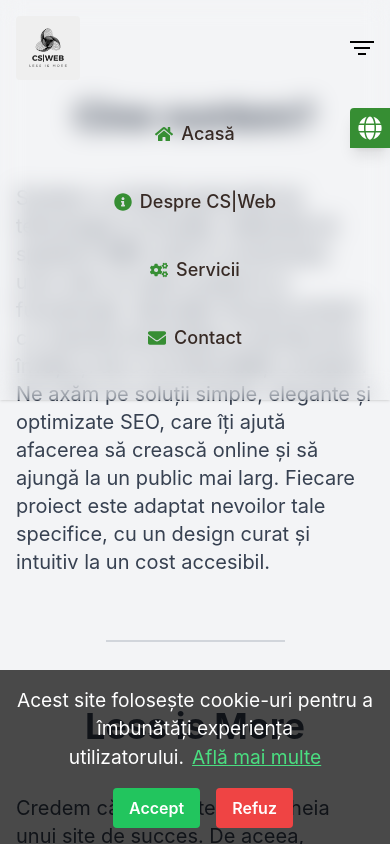
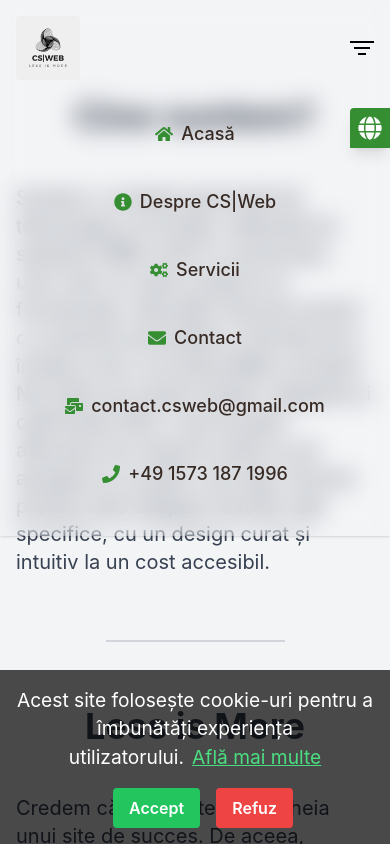
Before and after one commit to CristinaSt86/CSWEB, a React (Create React App) app: page /about in a window 390 px wide. Both pictures are taken after a click on the button "Deschide meniul mobil". Shown: the top 844 px of the page. Built offline with nearby package versions, Linux system fonts and the light colour scheme.

Commit message:
SEOoptimization. Add email and Telephone in mobile menu.

```diff
--- a/src/Sections/AboutSection.jsx
+++ b/src/Sections/AboutSection.jsx
@@ -52,15 +52,17 @@
         {/* Cine suntem? */}
         <div
           aria-labelledby="about-who-title"
-          className={`transition-all duration-1000 ease-in-out transform ${isInView.who ? "translate-x-0 opacity-100" : "-translate-x-10 opacity-0"}`}
+          className={`transition-all duration-1000 ease-in-out transform ${
+            isInView.who ? "translate-x-0 opacity-100" : "-translate-x-10 opacity-0"
+          }`}
         >
-          <h2
+          <h1
             id="about-who-title"
             className="text-4xl font-bold mb-12 text-gray-700"
             itemProp="headline"
           >
             {t("about.who_title")}
-          </h2>
+          </h1>
           <p className="text-gray-700 text-xl text-left" itemProp="description">
             {t("about.who_description")}
           </p>
@@ -71,7 +73,9 @@
 
         {/* Less is More */}
         <div
-          className={`mt-12 transition-all duration-1000 ease-in-out transform ${isInView.less ? "translate-x-0 opacity-100" : "translate-x-10 opacity-0"}`}
+          className={`mt-12 transition-all duration-1000 ease-in-out transform ${
+            isInView.less ? "translate-x-0 opacity-100" : "translate-x-10 opacity-0"
+          }`}
           aria-labelledby="about-less-title"
         >
           <h2
@@ -111,23 +115,6 @@
               description: t("about.less_description"),
             },
           ],
-          breadcrumb: {
-            "@type": "BreadcrumbList",
-            itemListElement: [
-              {
-                "@type": "ListItem",
-                position: 1,
-                name: "Acasă",
-                item: "https://www.csweb.pro",
-              },
-              {
-                "@type": "ListItem",
-                position: 2,
-                name: t("about.page_title"),
-                item: "https://www.csweb.pro/despre",
-              },
-            ],
-          },
         })}
       </script>
     </section>
--- a/src/Sections/ContactSection.jsx
+++ b/src/Sections/ContactSection.jsx
@@ -2,6 +2,7 @@
 import { useTranslation } from "react-i18next"; // Import i18n for translations
 import Form from "../components/Form";
 import { Helmet } from "react-helmet";
+import HeadMetaTags from "../components/HeadMetaTags";
 
 const ContactSection = () => {
   const { t } = useTranslation(); // Initialize translation hook
@@ -90,6 +91,7 @@
         }
         `}
         </script>
+        <HeadMetaTags />
       </Helmet>
 
       <div
--- /dev/null
+++ b/src/components/HeadMetaTags.jsx
@@ -0,0 +1,22 @@
+// components/HeadMetaTags.js
+import React from "react";
+import { Helmet } from "react-helmet";
+
+const HeadMetaTags = () => {
+  return (
+    <Helmet>
+      {/* Etichete hreflang pentru fiecare limbă */}
+      <link rel="alternate" hreflang="ro" href="https://www.csweb.pro/" />
+      <link rel="alternate" hreflang="de" href="https://www.csweb.pro/de/" />
+      <link rel="alternate" hreflang="en" href="https://www.csweb.pro/en/" />
+
+      {/* Alte meta tag-uri */}
+      <meta charset="UTF-8" />
+      <meta name="viewport" content="width=device-width, initial-scale=1.0" />
+      <meta name="description" content="Servicii web profesionale in Romania si Germania." />
+      <title>CS|WEB - Servicii web</title>
+    </Helmet>
+  );
+};
+
+export default HeadMetaTags;
--- a/src/components/Navbar.jsx
+++ b/src/components/Navbar.jsx
@@ -2,7 +2,14 @@
 import { useNavigate } from "react-router-dom";
 import { useTranslation } from "react-i18next";
 import Logo from "../images/logo1c.webp";
-import { FaHome, FaInfoCircle, FaCogs, FaEnvelope } from "react-icons/fa";
+import {
+  FaHome,
+  FaInfoCircle,
+  FaCogs,
+  FaEnvelope,
+  FaPhone,
+  FaMailBulk,
+} from "react-icons/fa";
 
 const Navbar = () => {
   const { t } = useTranslation();
@@ -78,7 +85,8 @@
                 className="text-custom-textMenu hover:text-custom-btn-hover hover:underline bg-gray-100 px-3 py-1 rounded flex items-center"
                 aria-label={t("navbar.navigateToHome")}
               >
-                {t("navbar.home")} <FaHome className="ml-1 text-custom-btn-hover" />
+                {t("navbar.home")}{" "}
+                <FaHome className="ml-1 text-custom-btn-hover" />
               </button>
             </li>
             <li>
@@ -87,7 +95,8 @@
                 className="text-gray-700 hover:text-custom-btn-hover hover:underline bg-gray-100 px-3 py-1 rounded flex items-center"
                 aria-label={t("navbar.navigateToAbout")}
               >
-                {t("navbar.about")} <FaInfoCircle className="ml-1 text-custom-btn-hover" />
+                {t("navbar.about")}{" "}
+                <FaInfoCircle className="ml-1 text-custom-btn-hover" />
               </button>
             </li>
             <li>
@@ -96,7 +105,8 @@
                 className="text-gray-700 hover:text-custom-btn-hover hover:underline bg-gray-100 px-3 py-1 rounded flex items-center"
                 aria-label={t("navbar.navigateToServices")}
               >
-                {t("navbar.services")} <FaCogs className="ml-1 text-custom-btn-hover" />
+                {t("navbar.services")}{" "}
+                <FaCogs className="ml-1 text-custom-btn-hover" />
               </button>
             </li>
             <li>
@@ -105,14 +115,19 @@
                 className="text-gray-700 hover:text-custom-btn-hover hover:underline bg-gray-100 px-3 py-1 rounded flex items-center"
                 aria-label={t("navbar.navigateToContact")}
               >
-                {t("navbar.contact")} <FaEnvelope className="ml-1 text-custom-btn-hover" />
+                {t("navbar.contact")}{" "}
+                <FaEnvelope className="ml-1 text-custom-btn-hover" />
               </button>
             </li>
           </ul>
         </div>
 
         {/* Mobile Menu */}
-        <div className={`lg:hidden transition-all duration-700 ${isMenuOpen ? "max-h-[500px] opacity-100" : "max-h-0 opacity-0"} overflow-hidden`}>
+        <div
+          className={`lg:hidden transition-all duration-700 ${
+            isMenuOpen ? "max-h-[500px] opacity-100" : "max-h-0 opacity-0"
+          } overflow-hidden`}
+        >
           <ul className="flex flex-col items-center space-y-4 py-6 text-custom-textMenu font-medium text-lg">
             <li>
               <button
@@ -150,6 +165,24 @@
                 {t("navbar.contact")}
               </button>
             </li>
+            <li>
+              <a
+                href="mailto:your-email@example.com"
+                className="flex items-center hover:text-custom-btn-hover hover:underline pb-6"
+              >
+                <FaMailBulk className="mr-2 text-custom-btn" />
+                contact.csweb@gmail.com
+              </a>
+            </li>
+            <li>
+              <a
+                href="tel:+4915731871996"
+                className="flex items-center hover:text-custom-btn-hover hover:underline pb-6"
+              >
+                <FaPhone className="mr-2 text-custom-btn" />
+                +49 1573 187 1996
+              </a>
+            </li>
           </ul>
         </div>
       </nav>
```
Also changed, not shown: public/robots.txt.
